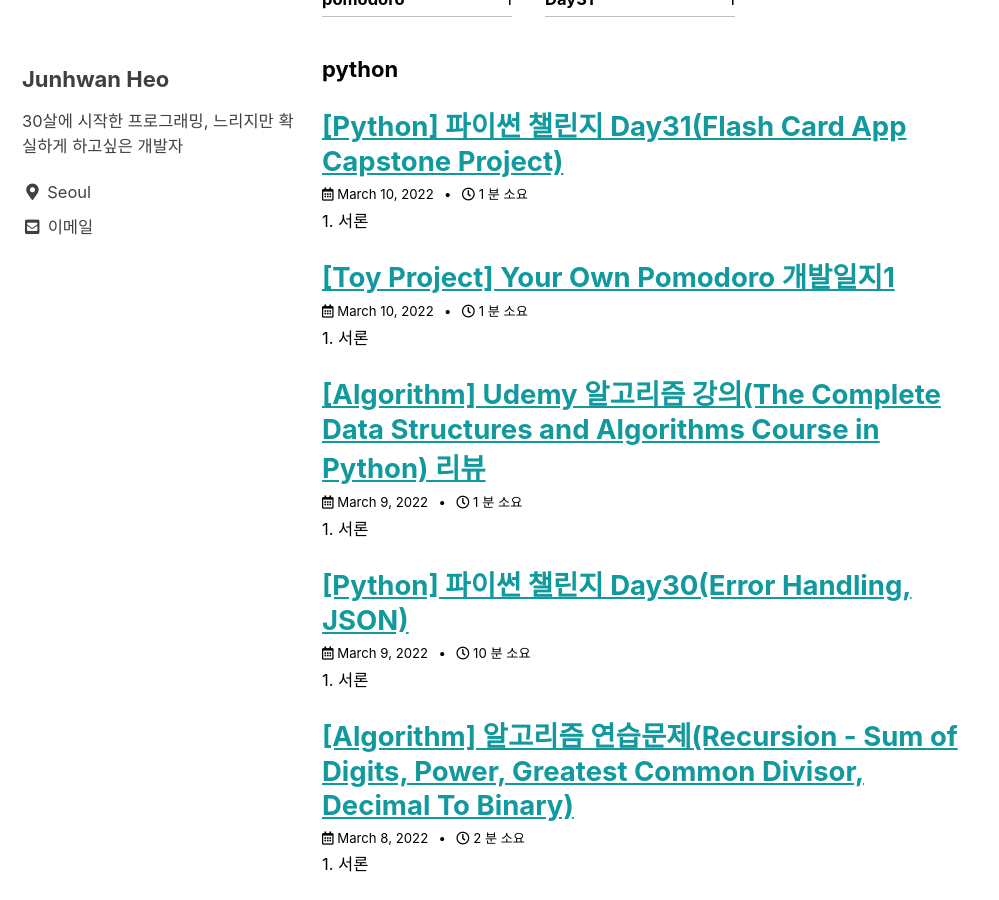
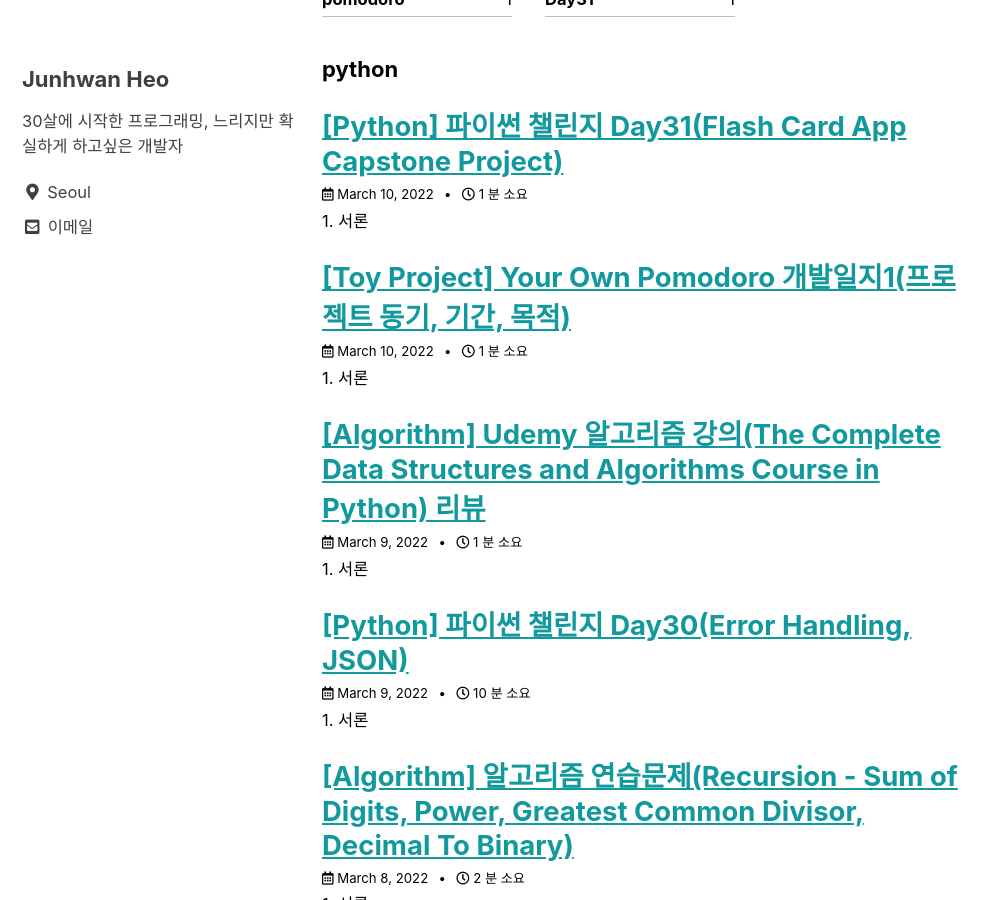
Before and after one commit to slowkoding/slowkoding.github.io, a Jekyll site: the page built from _pages/tag-archive.md, in a window 1280 px wide and 900 px high, scrolled down 1183 px. Shown: the whole window, without its empty margins (0-999 px from the left). Built offline with Jekyll 4.4.1, drawn with Linux system fonts in a browser that asks for light colours; cached includes are drawn as plain includes; some of the changed text lies outside the part shown.

Commit message:
Update 2022-03-10-pomodoro_schedular1.md

```diff
--- a/_posts/2022-03-10-pomodoro_schedular1.md
+++ b/_posts/2022-03-10-pomodoro_schedular1.md
@@ -1,6 +1,6 @@
 ---
 layout: single
-title: "[Toy Project] Your Own Pomodoro 개발일지1"
+title: "[Toy Project] Your Own Pomodoro 개발일지1(프로젝트 동기, 기간, 목적)"
 categories: toyProject
 tags: [python, coding, pomodoro, 2022/03/10]
 toc: true
@@ -35,6 +35,7 @@ sidebar:
 - 내가 실사용 할 수 있는 포모도로 윈도우 전용앱 개발(프로그램 운영체제)
 - Microsoft Store에 런칭(아직 앱 패키징도 혼자 해본적 없지만..)
 - 앱 개발과정을 통해 배운내용 복습 및 확장
+- 여태까지 깃허브 잔디심기를 블로그 글쓰기로만 했는데, 실질적인 개발을 통한 잔디심기 및 깃허브 기능들 익숙해지기
 
 ### 4. 프로젝트 기간
 
```
